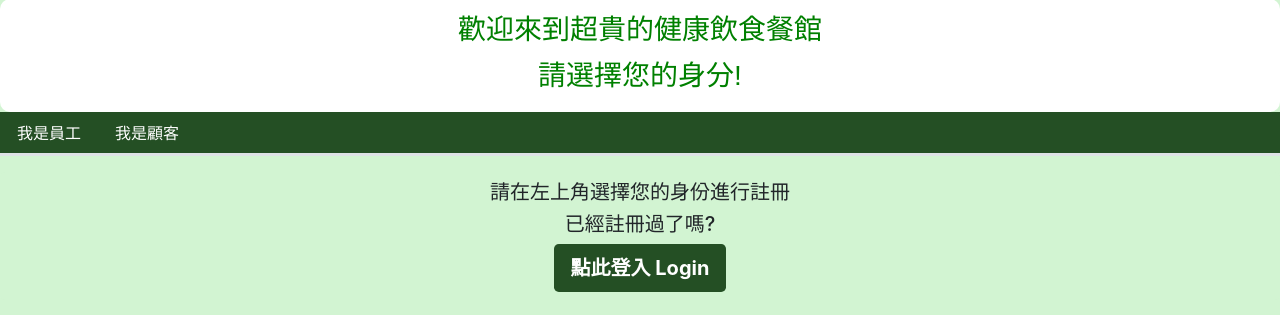
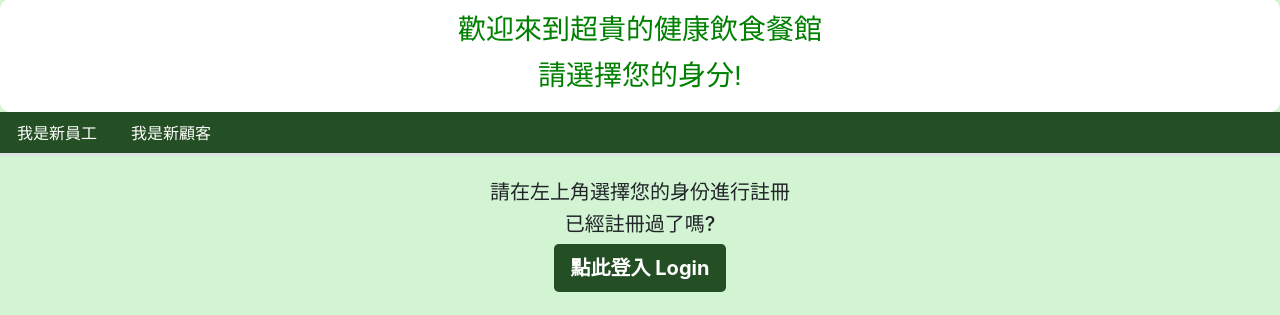
Before and after one commit to hsuehnai/-, a PHP site: the page made by 前端端端/register.php in a window 1280 px wide. Shown: the part 201-516 px from the top of the page. Run offline with PHP 8.4, Linux system fonts and the light colour scheme; some libraries are stand-ins or nearby versions.

Commit message:
Update register.php

```diff
--- a/前端端端/register.php
+++ b/前端端端/register.php
@@ -82,10 +82,10 @@
 
 	<ul class="nav nav-tabs">
     		<li class="nav-item">
-      		<a class="nav-link" href="#employee">我是員工</a>
+      		<a class="nav-link" href="#employee">我是新員工</a>
     		</li>
     		<li class="nav-item">
-      		<a class="nav-link" href="#customer">我是顧客</a>
+      		<a class="nav-link" href="#customer">我是新顧客</a>
     		</li>
   	</ul>
 
```
